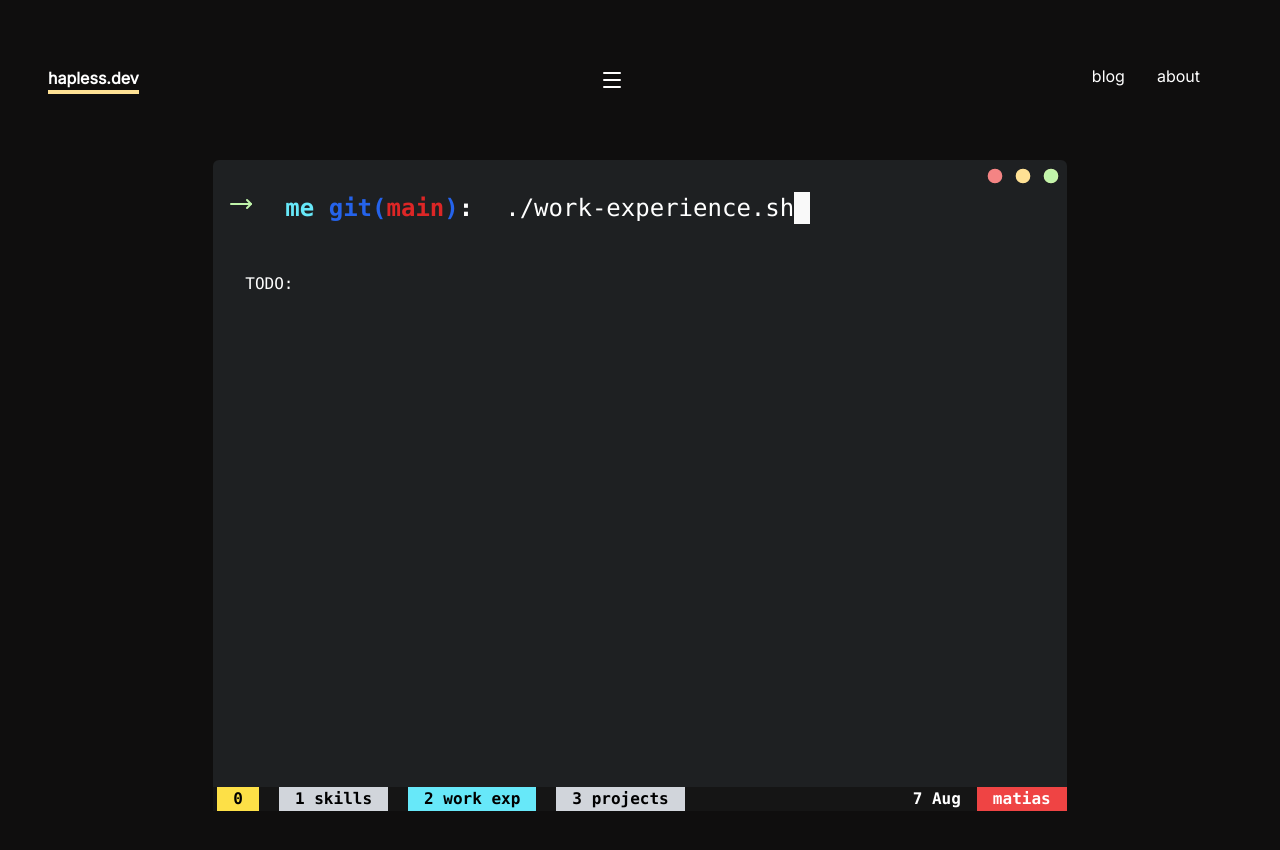
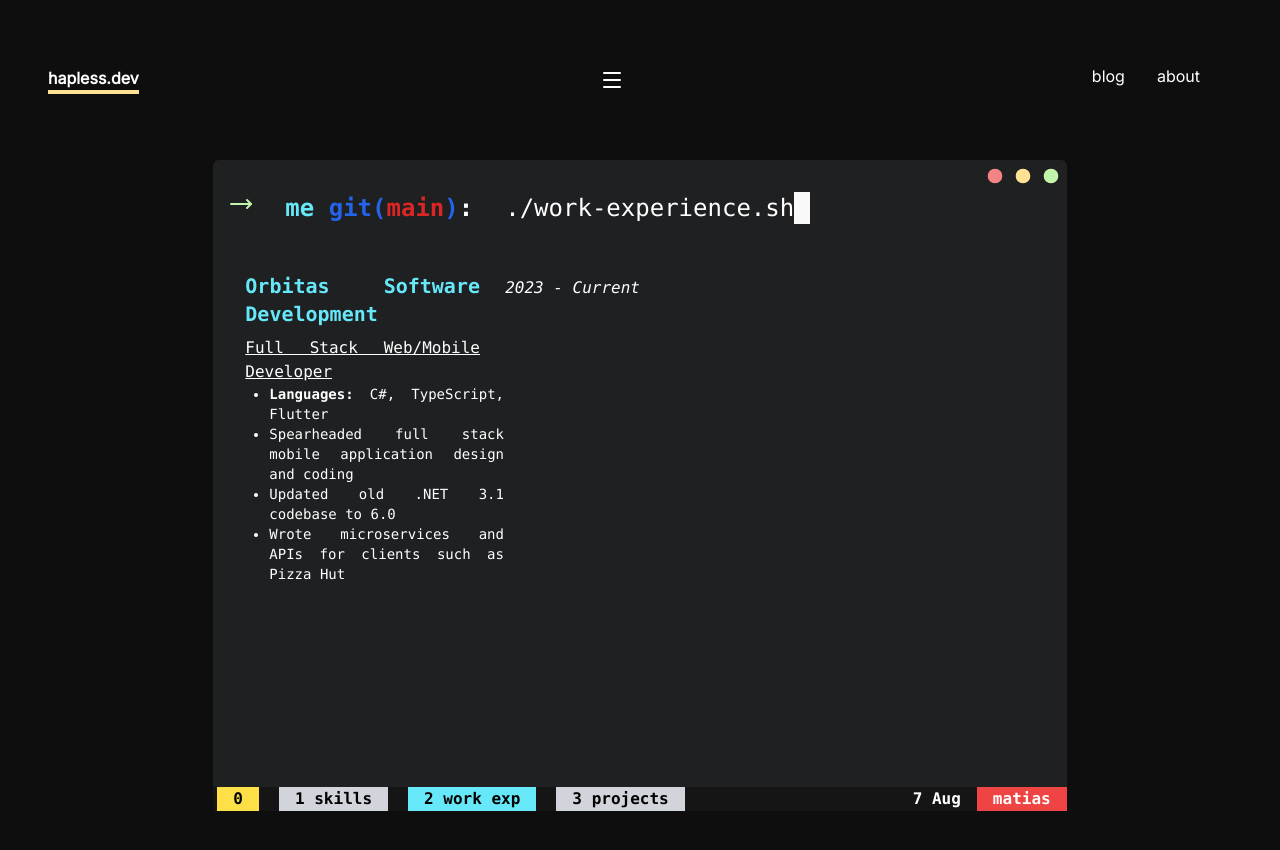
Before and after one commit to concienciadesventurada/hapless.dev, a SvelteKit app: page / in a window 1280 px wide. Both pictures are taken after a click on the button "2 work exp". Shown: the top 850 px of the page. Built offline with nearby package versions, Linux system fonts and the light colour scheme.

Commit message:
added orbitas working experience

```diff
--- a/src/lib/components/custom/skills.svelte
+++ b/src/lib/components/custom/skills.svelte
@@ -13,7 +13,7 @@
 	<p class="text-xl font-bold">-----------</p>
 	<NeofetchInfo
 		bold="Languages:"
-		text="TypeScript, Java, C, C++, Dart, R, Bash, Lua"
+		text="TypeScript, C#, C, C++, Dart, R, Bash, Lua"
 	/>
 	<NeofetchInfo
 		bold="CSS & Design:"
--- /dev/null
+++ b/src/lib/components/custom/work-exp.svelte
@@ -0,0 +1,21 @@
+<script lang="ts">
+	import { NeofetchInfo } from "$lib";
+</script>
+
+<div class="col-span-[30rem] text-justify my-auto">
+	<div class="grid grid-cols-[auto_10rem] items-baseline">
+		<a href="http://orbitascr.com/">
+			<NeofetchInfo
+				bold="Orbitas Software Development"
+			/>
+      <h3 class="underline">Full Stack Web/Mobile Developer</h3>
+      <ul class="mx-6 text-sm w-full list-disc">
+        <li><b>Languages:</b> C#, TypeScript, Flutter</li>
+        <li>Spearheaded full stack mobile application design and coding</li>
+        <li>Updated old .NET 3.1 codebase to 6.0</li>
+        <li>Wrote microservices and APIs for clients such as Pizza Hut</li>
+      </ul>
+		</a>
+    <p class="text-right"><em>2023 - Current</em></p>
+	</div>
+</div>
--- a/src/routes/+page.svelte
+++ b/src/routes/+page.svelte
@@ -4,6 +4,7 @@
 	import Zsh from "$lib/components/custom/zsh.svelte";
 	import TmuxWorkspace from "$lib/components/custom/tmux-workspace.svelte";
 	import Skills from "$lib/components/custom/skills.svelte";
+	import WorkExp from "$lib/components/custom/work-exp.svelte";
 
 	let date: string = new Date().toLocaleString("en-uk", {
 		day: "numeric",
@@ -28,9 +29,9 @@
 		class="h-5/6 w-2/3 xs:w-5/6 sm:w-10/12 bg-gris mx-auto rounded-t-md font-mono overflow-auto"
 	>
 		<header class="flex justify-end gap-3 p-2">
-			<Circle class="w-4 h-4 text-rojo" fill="#F48484" />
-			<Circle class="w-4 h-4 text-dorado" fill="#ffe194" />
-			<Circle class="w-4 h-4 text-verde" fill="#c0f4aa" />
+			<Circle class="cursor-pointer hover:opacity-75 w-4 h-4 text-rojo" fill="#F48484" />
+			<Circle class="cursor-pointer hover:opacity-75 w-4 h-4 text-dorado" fill="#ffe194" />
+			<Circle class="cursor-pointer hover:opacity-75 w-4 h-4 text-verde" fill="#c0f4aa" />
 		</header>
 		<div class="flex flex-wrap px-4 pb-4">
 			{#if workspace === 1}
@@ -47,7 +48,7 @@
 			{#if workspace === 1}
 				<Skills />
 			{:else if workspace === 2}
-				<p>TODO:</p>
+        <WorkExp />
 			{:else if workspace === 3}
 				<p>TODO:</p>
 			{/if}
```
